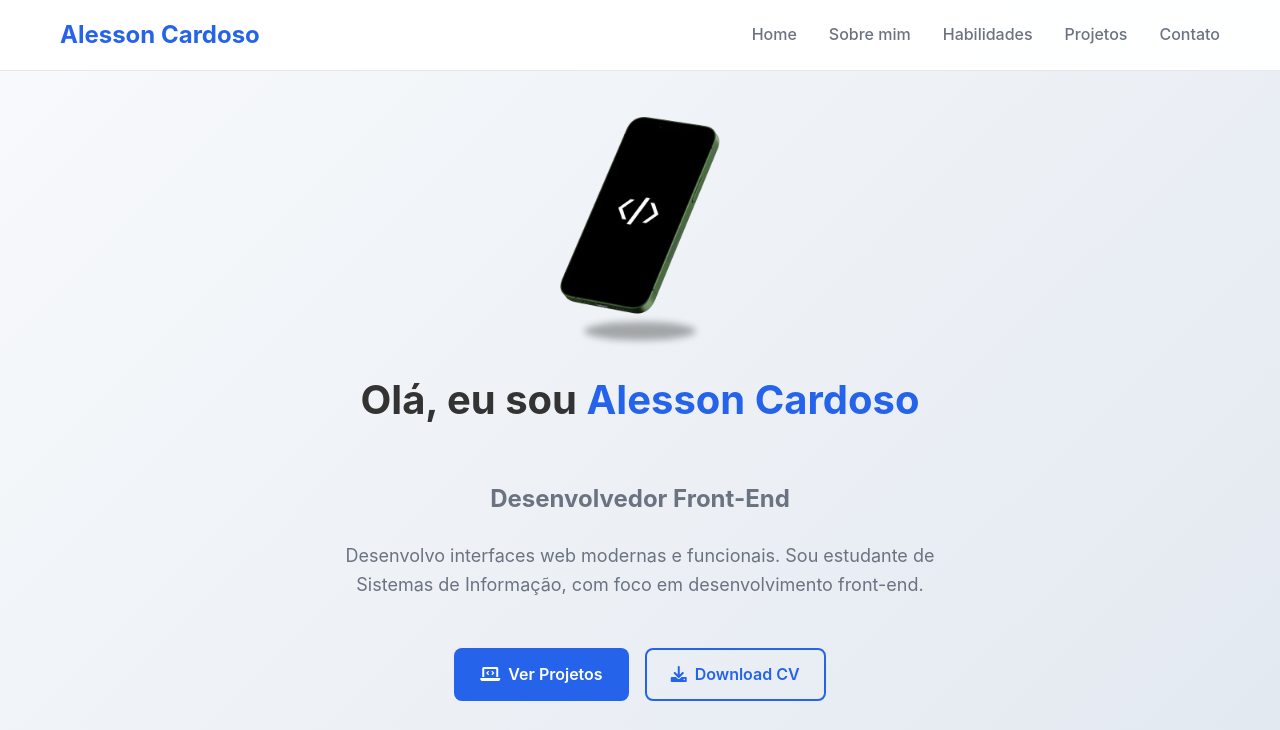
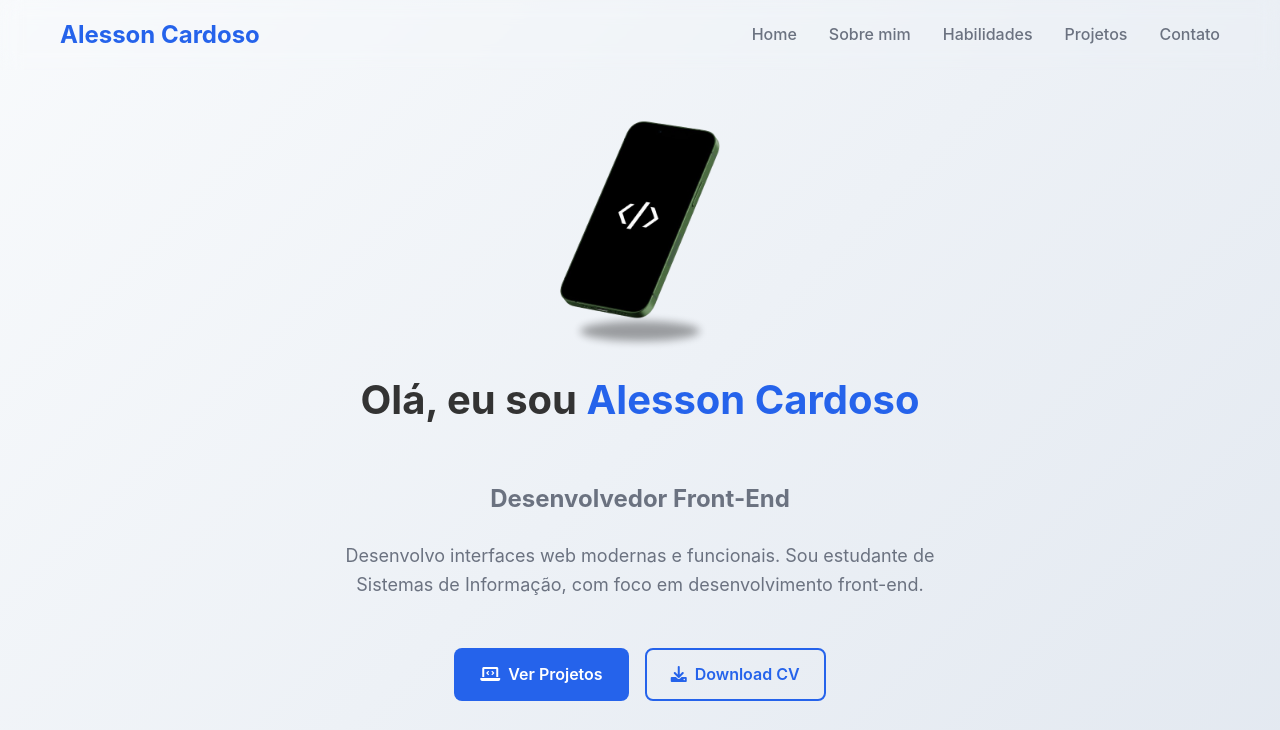
Before and after one commit to alessoncardoso/meu-portfolio-web, a plain HTML site: page index.html in a window 1280 px wide. Shown: the top 730 px of the page. Drawn offline with Linux system fonts and the light colour scheme.

Commit message:
feat: adiciona efeito de scroll na navbar

```diff
--- a/css/style.css
+++ b/css/style.css
@@ -11,13 +11,12 @@ body {
     background-color: #ffffff;
 }
 
-.header {
+.navbar {
     position: fixed;
     top: 0;
     width: 100%;
     backdrop-filter: blur(10px);
-    background: rgba(255, 255, 255, 0.95);
-    border-bottom: 1px solid #e5e7eb;
+    background: transparent;
     z-index: 1000;
 }
 
@@ -32,6 +31,10 @@ body {
 
 .navbar.scrolled .nav-logo {
     color: #ffffff;
+}
+
+.navbar.scrolled .menu-toggle span {
+    background: #ffffff;
 }
 
 .nav-container {
--- a/js/script.js
+++ b/js/script.js
@@ -0,0 +1,8 @@
+window.addEventListener("scroll", function () {
+    const navbar = document.querySelector(".navbar");
+    if (window.scrollY > 40) {
+        navbar.classList.add("scrolled");
+    } else {
+        navbar.classList.remove("scrolled");
+    }
+});
```
